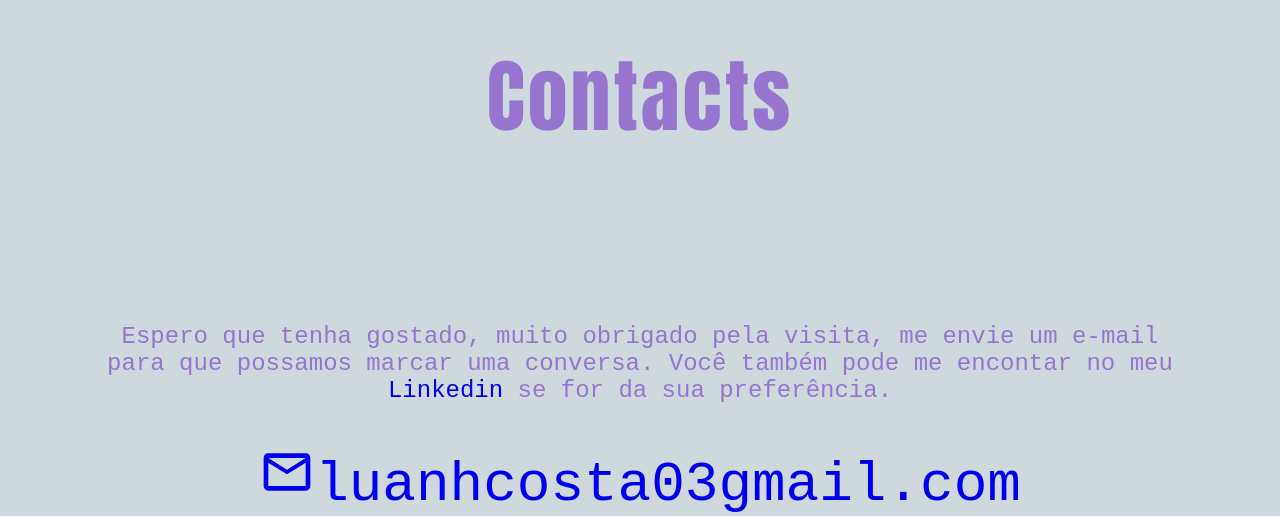
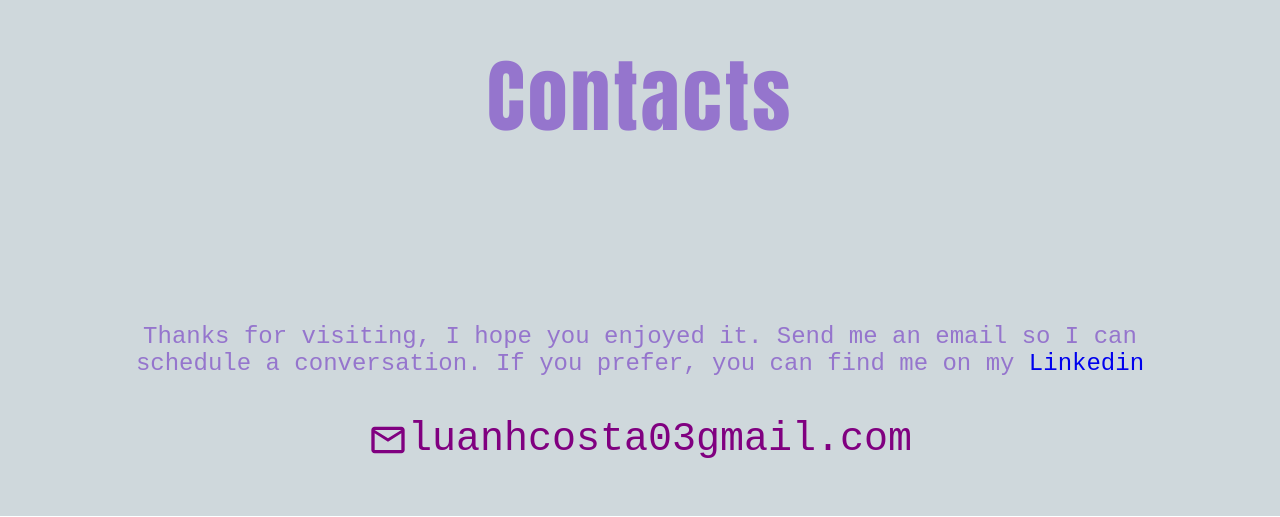
Before and after one commit to Luanh03/luan-app, a React (Create React App) app: page / in a window 1280 px wide. Shown: the part 3075-3592 px from the top of the page. Built offline with nearby package versions, Linux system fonts and the light colour scheme.

Commit message:
Estilização seção de contatos

```diff
--- a/src/containers/Contacts.js
+++ b/src/containers/Contacts.js
@@ -6,9 +6,11 @@ export default function Contacts(){
     return (
         <Grid id="Contacts"className="ContactsGrid">
             <h1>Contacts</h1>
-            <p>Espero que tenha gostado, muito obrigado pela visita, me envie um e-mail para que possamos marcar uma conversa. Você também pode me encontar no meu
-            <a target="_blank" href="https://www.linkedin.com/in/luan-henrique-47ab98254/"> Linkedin </a>se for da sua preferência.</p>
-            <a href="mailto:luanhcosta03@gmail.com"><MdOutlineEmail />luanhcosta03gmail.com</a>
+            <p>Thanks for visiting, I hope you enjoyed it. Send me an email so I can schedule a conversation. If you prefer, you can find me on my
+            <a target="_blank" href="https://www.linkedin.com/in/luan-henrique-47ab98254/"> Linkedin </a></p>
+            <div>
+                <a href="mailto:luanhcosta03@gmail.com"><MdOutlineEmail />luanhcosta03gmail.com</a>
+            </div>
         </Grid>
     );
 };
--- a/src/containers/Projects.js
+++ b/src/containers/Projects.js
@@ -18,7 +18,7 @@ export default function Projects(){
             opacity: 1,
             scrollTrigger: {
                 trigger: ".GridProj",
-                scrub: true,
+                scrub: 1,
                 start: "top 310px",
                 end: "bottom 450px",
             }
--- a/src/index.css
+++ b/src/index.css
@@ -304,3 +304,12 @@ body {
   font-family: 'Courier New', Courier, monospace;
   font-size: 350%;
 }
+
+.ContactsGrid > div > a{
+  display: flex;
+  justify-content: center;
+  align-items: center;
+  font-family: 'Courier New', Courier, monospace;
+  font-size: 250%;
+  color: purple;
+}
```
Also changed, not shown: src/images/Mail.svg (deleted).
